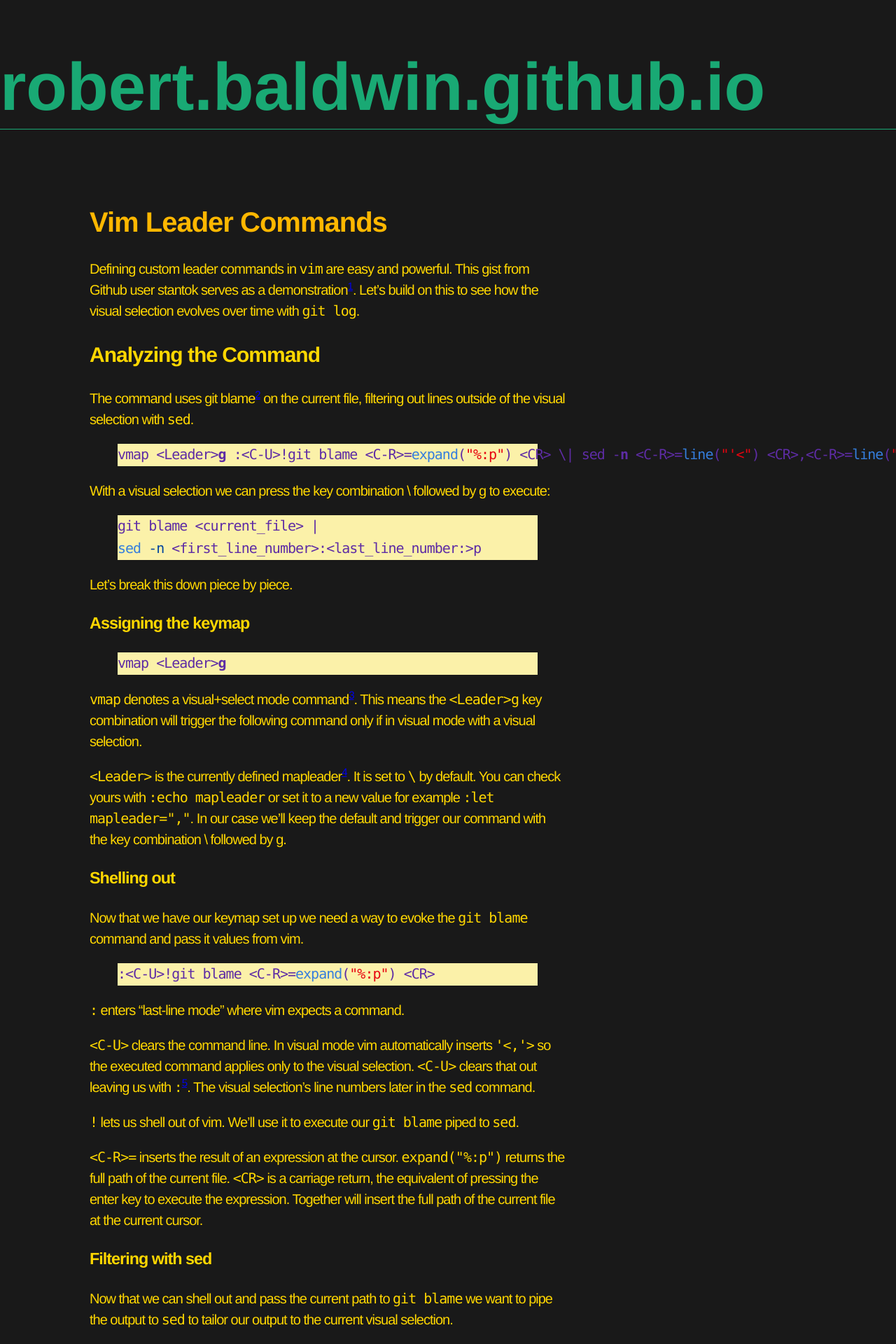
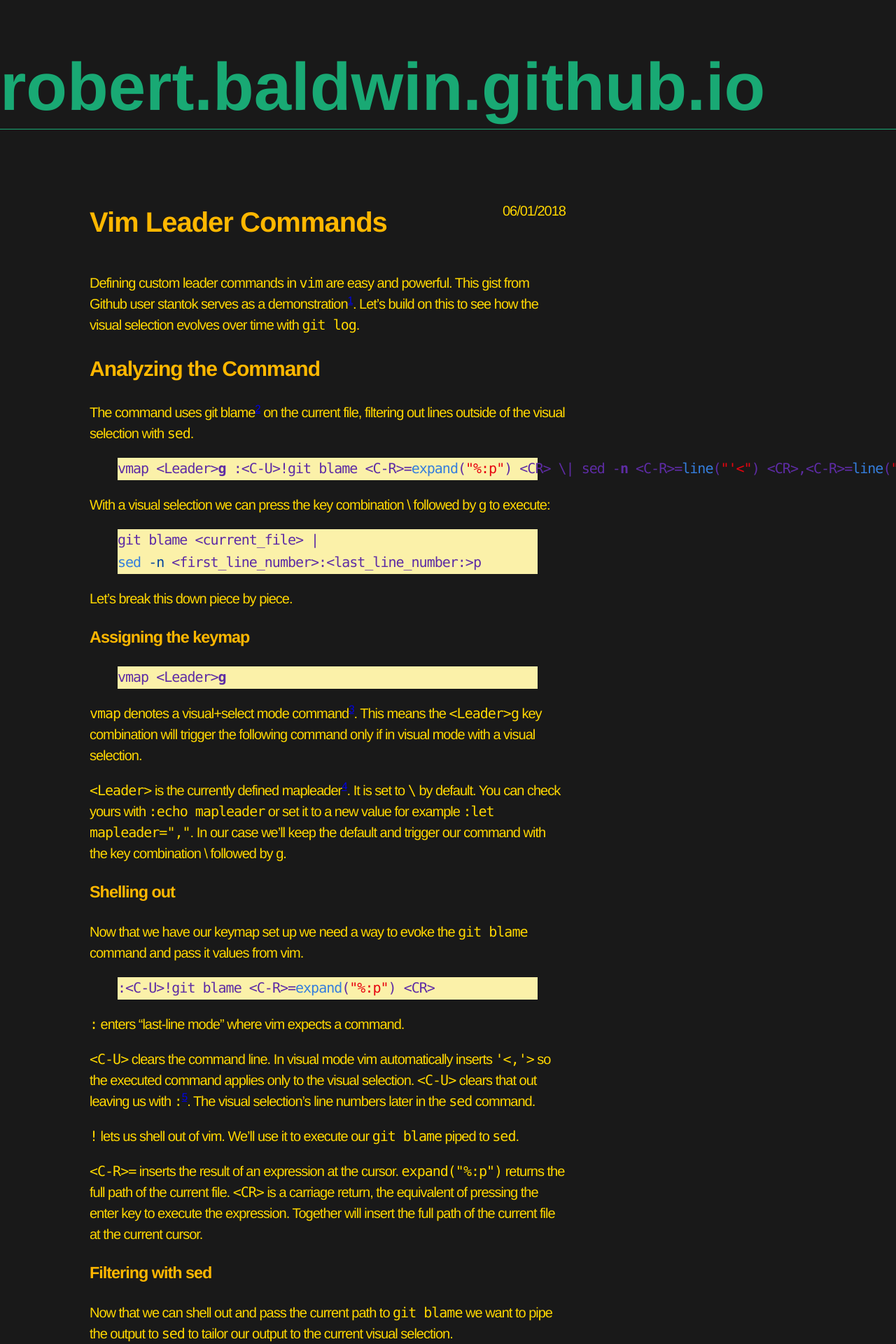
Before and after one commit to robert-baldwin/robert-baldwin.github.io, a Jekyll site: the page built from _posts/2018-05-01-vim-leader-commands.md, in a window 1280 px wide. Shown: the top 1920 px of the page at 70% size. Built offline with Jekyll 4.4.1, drawn with Linux system fonts in a browser that asks for light colours.

Commit message:
show date and tags

```diff
--- /dev/null
+++ b/Gemfile
@@ -0,0 +1,2 @@
+source 'https://rubygems.org'
+gem 'github-pages', group: :jekyll_plugins
--- a/_layouts/html.html
+++ b/_layouts/html.html
@@ -5,6 +5,7 @@
   <meta name="viewport" content="width=device-width, initial-scale=1">
   <link rel="stylesheet" href="/css/tachyons.css"/>
   <link rel="stylesheet" href="/css/syntax.css"/>
+  <link rel="stylesheet" href="/css/default.css"/>
 
   <body class="helvetica bg-black-90">
     {{ content }}
--- a/_layouts/post.html
+++ b/_layouts/post.html
@@ -2,8 +2,9 @@
 layout: default
 ---
 
-<h1 class="lh-title gold">{{ page.title }}</h1>
+<div class="measure-wide">
+  <h1 class="lh-title dib">{{ page.title }}</h1>
+  <p class="dib v-top fr">{{ page.date | date: "%m/%d/%Y" }}</p>
 
-<div class="measure-wide">
   {{ content }}
 </div>
--- /dev/null
+++ b/css/default.css
@@ -0,0 +1,3 @@
+h1 { color: #ffb700 }
+h2 { color: #ffb700 }
+h3 { color: #ffb700 }
--- a/index.html
+++ b/index.html
@@ -5,9 +5,11 @@
 
 {% for post in site.posts %}
   <div class="pb1 measure-wide">
-    <h1 class="lh-title">
+    <h1 class="lh-title dib v-top">
       <a href="{{ post.url }}" class="link gold hover-bg-black">{{ post.title }}</a>
     </h1>
+    <p class="gold dib v-top fr">{{ post.date | date: "%m/%d/%Y" }}</p>
+    <p class="dib v-top">{{ post.tags }}</p>
     {{ post.excerpt }}
   </div>
 {% endfor %}
```
Also changed, not shown: Gemfile.lock (added).
